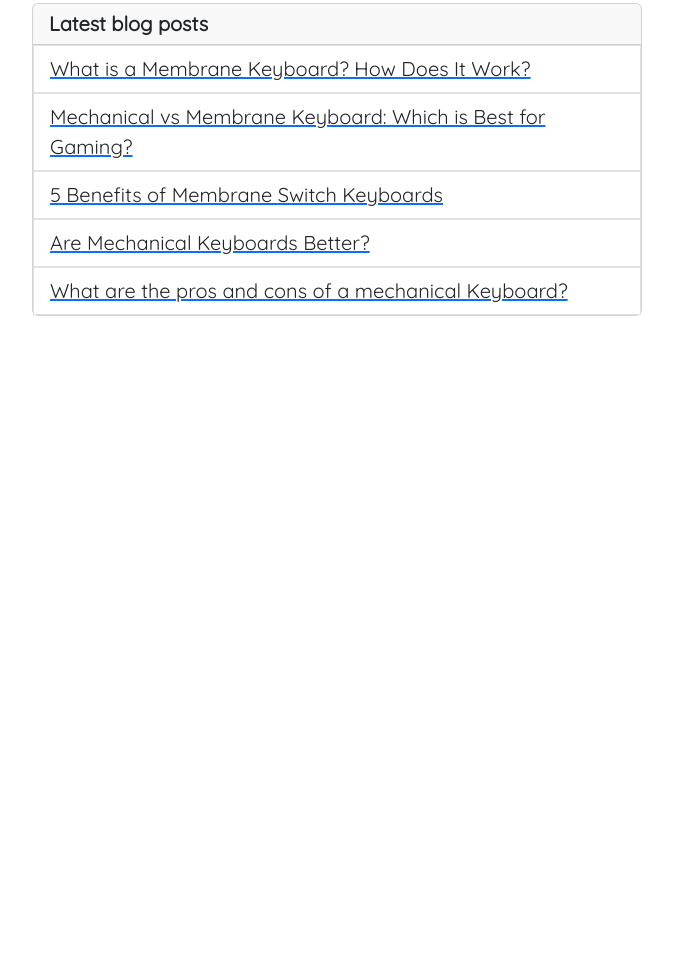
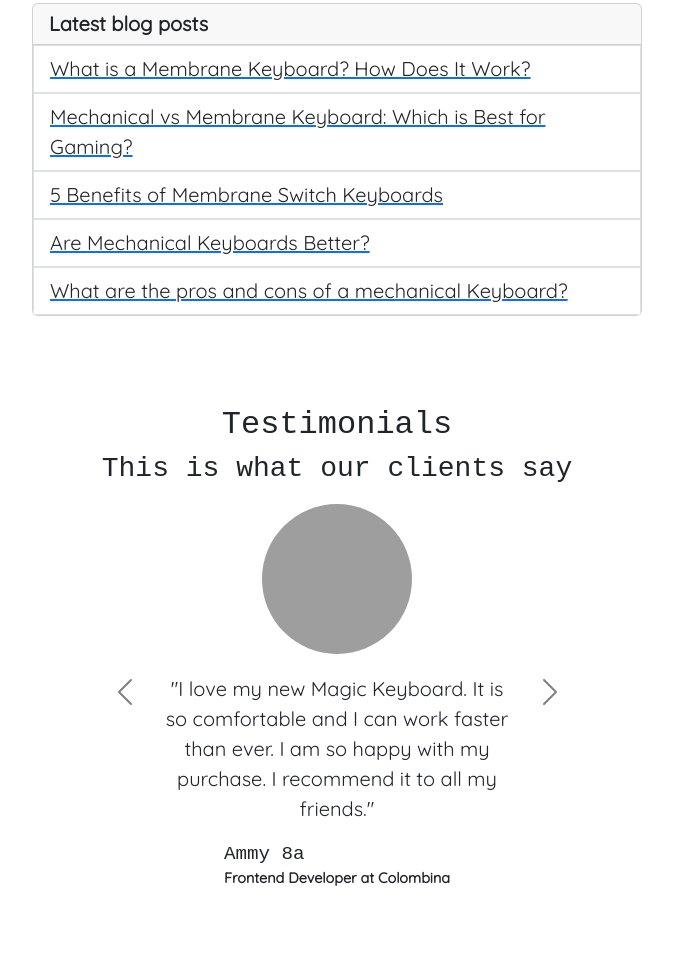
Before and after one commit to AlexReyesHuezo/keyboard-store, a website built with Vite: page index.html in a window 1280 px wide. Shown: the part 3221-4191 px from the top of the page, without its empty margins (303-976 px from the left). Before the commit the page ends 3627 px from the top, so only its background shows below. Built offline with nearby package versions, Linux system fonts and the light colour scheme; grey boxes are pictures that could not be loaded; a web font is replaced by a local one.

Commit message:
feat(testimonials): display clients' testimonials in a carousel

```diff
--- a/index.html
+++ b/index.html
@@ -416,6 +416,101 @@
       </div>
     </section>
 
+    <!-- Testimonials -->
+    <section class="testimonials">
+      <h2 class="testimomials-title">Testimonials</h2>
+      <h3 class="testimonials-description">This is what our clients say</h3>
+
+      <div id="testimonialsCarousel" class="carousel carousel-dark">
+        <div class="carousel-inner">
+          <div class="carousel-item active">
+            <div
+              class="carousel-content d-flex flex-column justify-content-center align-items-center"
+            >
+              <img
+                src="https://res.cloudinary.com/alexander-reyes/image/upload/v1698865376/keyboard-store/avatar-woman_jbmaao.jpg"
+                class="testimonial-image rounded-circle"
+                alt="Emmy face avatar"
+              />
+              <p class="testimonial-text text-center">
+                "I love my new Magic Keyboard. It is so comfortable and I can
+                work faster than ever. I am so happy with my purchase. I
+                recommend it to all my friends."
+              </p>
+              <div class="testimonial-profile">
+                <p class="client-name fw-light">Ammy 8a</p>
+                <p class="client-position fw-bold">
+                  Frontend Developer at Colombina
+                </p>
+              </div>
+            </div>
+          </div>
+          <div class="carousel-item">
+            <div
+              class="carousel-content d-flex flex-column justify-content-center align-items-center"
+            >
+              <img
+                src="https://res.cloudinary.com/alexander-reyes/image/upload/v1698865375/keyboard-store/avatar-man1_bmhruc.jpg"
+                class="testimonial-image rounded-circle"
+                alt="fercho face avatar"
+              />
+              <p class="container testimonial-text text-center">
+                "This is the best keyboard I have ever used. I am a gamer and I
+                can say that I have improved my performance since I bought it. I
+                am very happy with my purchase."
+              </p>
+              <div class="testimonial-profile">
+                <p class="client-name fw-light">Fercho Aguila</p>
+                <p class="client-position fw-bold">
+                  Fullstack Developer & Gamer at SalvaKodi
+                </p>
+              </div>
+            </div>
+          </div>
+          <div class="carousel-item">
+            <div
+              class="carousel-content d-flex flex-column justify-content-center align-items-center"
+            >
+              <img
+                src="https://res.cloudinary.com/alexander-reyes/image/upload/v1698865376/keyboard-store/avatar-man2_im93rb.jpg"
+                class="testimonial-image rounded-circle"
+                alt="edu face avatar"
+              />
+              <p class="testimonial-text text-center">
+                "I love my new Magic Keyboard. It is so comfortable and I can
+                work faster than ever. I am so happy with my purchase. I
+                recommend it to all my friends."
+              </p>
+              <div class="testimonial-profile">
+                <p class="client-name fw-light">Edu Ardo-o</p>
+                <p class="client-position fw-bold">
+                  Backend Developer at Guatech
+                </p>
+              </div>
+            </div>
+          </div>
+        </div>
+        <button
+          class="carousel-control-prev"
+          type="button"
+          data-bs-target="#testimonialsCarousel"
+          data-bs-slide="prev"
+        >
+          <span class="carousel-control-prev-icon" aria-hidden="true"></span>
+          <span class="visually-hidden">Previous</span>
+        </button>
+        <button
+          class="carousel-control-next"
+          type="button"
+          data-bs-target="#testimonialsCarousel"
+          data-bs-slide="next"
+        >
+          <span class="carousel-control-next-icon" aria-hidden="true"></span>
+          <span class="visually-hidden">Next</span>
+        </button>
+      </div>
+    </section>
+
     <script
       src="https://cdn.jsdelivr.net/npm/bootstrap@5.3.2/dist/js/bootstrap.bundle.min.js"
       integrity="sha384-C6RzsynM9kWDrMNeT87bh95OGNyZPhcTNXj1NW7RuBCsyN/o0jlpcV8Qyq46cDfL"
--- a/style.css
+++ b/style.css
@@ -105,7 +105,7 @@ h2, h3 {
 
 /* Blog */
 .blog {
-  min-height: 500px;
+  min-height: 300px;
   padding: 30px;
 }
 
@@ -115,6 +115,50 @@ h2, h3 {
   margin: 20px;
 }
 
+/* Testimonials */
+.testimonials {
+  padding: 40px 40px 80px 40px;
+}
+
+.testimonials .carousel {
+  max-width: 800px;
+}
+
+.carousel-item {
+  width: 500px;
+}
+
+.carousel-content {
+  width: 100%;
+  height: 100%;
+}
+
+.testimonial-image {
+  width: 150px;
+  height: 150px;
+  margin: 10px 10px 20px 10px;
+  object-fit: cover;
+}
+
+.testimonial-text {
+  max-width: 70%;
+  font-size: 20px;
+  font-family: 'Quicksand',
+      sans-serif;
+}
+
+.testimonial-profile p {
+  margin-bottom: 0;
+}
+
+.client-name {
+  font-size: 1.2rem;
+  font-family: 'Azeret Mono', monospace;
+}
+
+.client-position {
+  font-size: 0.9rem;
+}
 
 /* Responsive */
 @media screen and (max-width: 767px) {
@@ -132,3 +176,14 @@ h2, h3 {
     font-size: 36px;
   }
 }
+
+@media screen and (max-width: 800px) {
+  .testimonial-image {
+    height: 120px;
+    width: 120px;
+  }
+
+  .testimonial-text {
+    font-size: 18px;
+  }
+}
```
